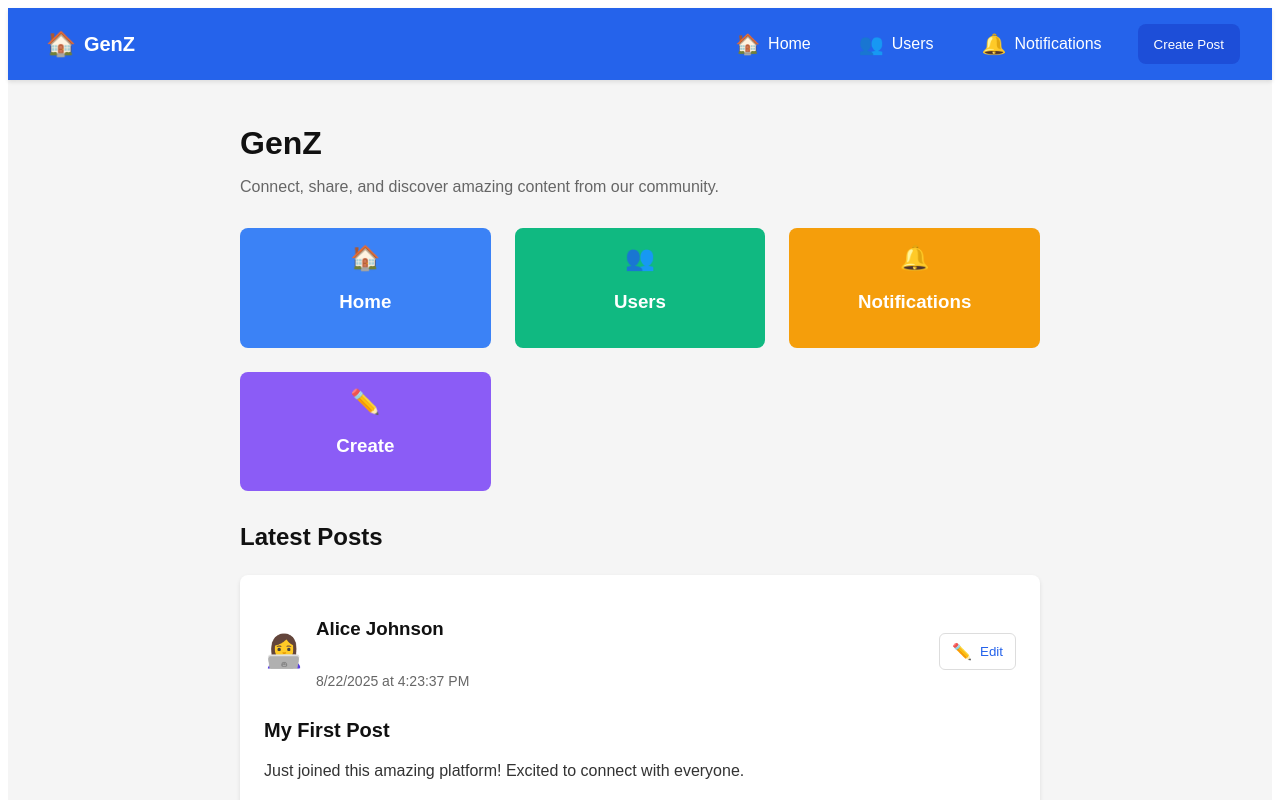
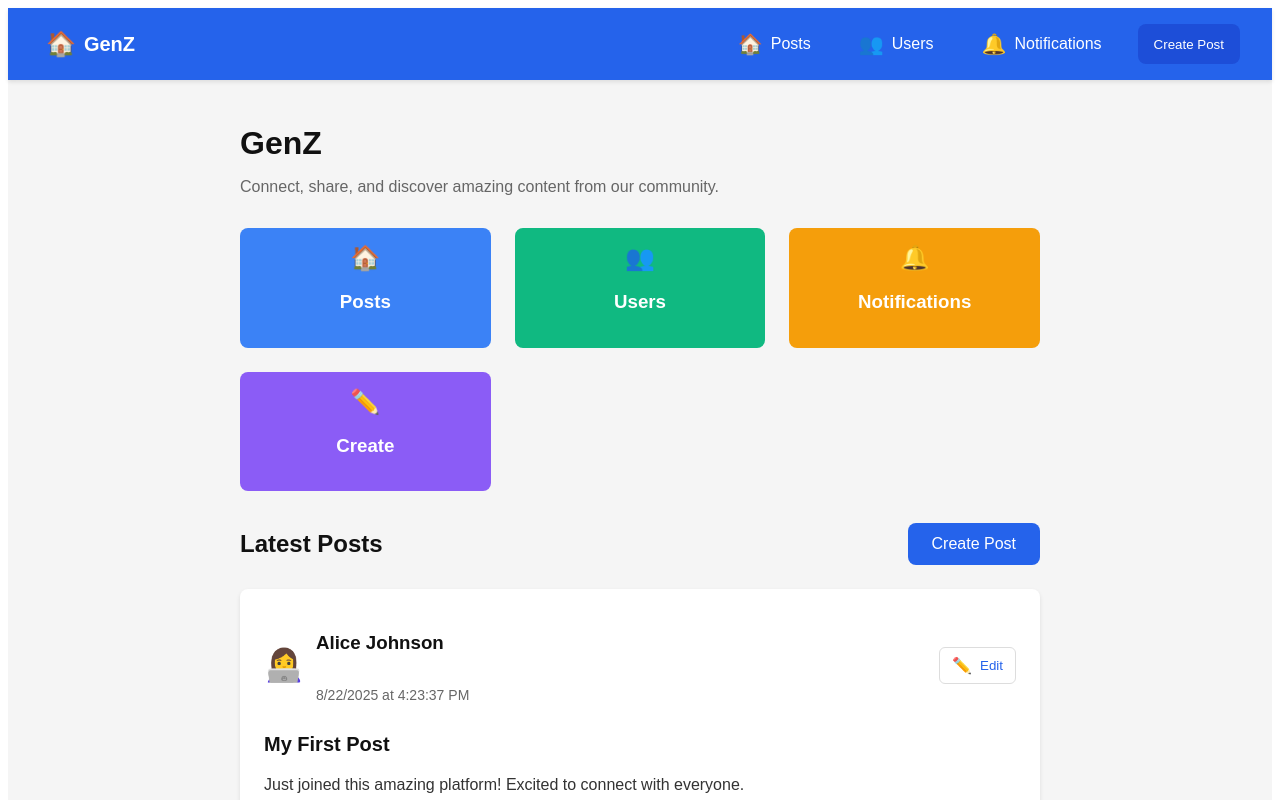
Before and after one commit to acciojob/social-media-shahids444, a React app: page / in a window 1280 px wide. Shown: the top 800 px of the page. Built offline with nearby package versions, Linux system fonts and the light colour scheme.

Commit message:
Update App.js

```diff
--- a/src/components/App.js
+++ b/src/components/App.js
@@ -356,7 +356,7 @@ function Navigation({ currentPage, setCurrentPage, setSelectedUserId }) {
             style={styles.navLink}
           >
             <Home size={20} />
-            Home
+            Posts
           </a>
           <a
             href="/users"
@@ -485,7 +485,7 @@ function LandingPage({ posts, users, onReact, onEdit, setCurrentPage }) {
           style={{...styles.tab, ...styles.tabHome}}
         >
           <Home size={24} />
-          <h3>Home</h3>
+          <h3>Posts</h3>
         </a>
         <a
           href="/users"
@@ -523,7 +523,15 @@ function LandingPage({ posts, users, onReact, onEdit, setCurrentPage }) {
       </div>
 
       <div>
-        <h2 style={{...styles.title, fontSize: '24px', marginBottom: '24px'}}>Latest Posts</h2>
+        <div style={{display: 'flex', justifyContent: 'space-between', alignItems: 'center', marginBottom: '24px'}}>
+          <h2 style={{...styles.title, fontSize: '24px', margin: 0}}>Latest Posts</h2>
+          <button
+            onClick={() => setCurrentPage('create')}
+            style={styles.btnPrimary}
+          >
+            Create Post
+          </button>
+        </div>
         <div className="posts-list">
           {posts.map(post => (
             <Post
@@ -556,6 +564,7 @@ function UsersPage({ users, setCurrentPage, setSelectedUserId }) {
             key={user.id}
             onClick={() => handleUserClick(user.id)}
             style={styles.userCard}
+            className="user-card"
           >
             <div style={{...styles.avatar, fontSize: '48px', marginBottom: '12px'}}>{user.avatar}</div>
             <h3 style={styles.authorName}>{user.name}</h3>
@@ -991,7 +1000,7 @@ function App() {
   };
 
   return (
-    <div style={styles.app}>
+    <div className="App" style={styles.app}>
       <Navigation
         currentPage={currentPage}
         setCurrentPage={setCurrentPage}
```
